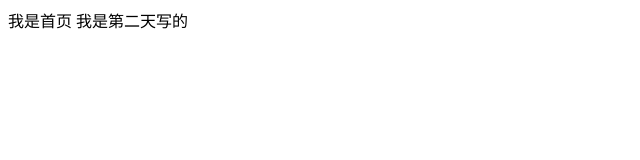
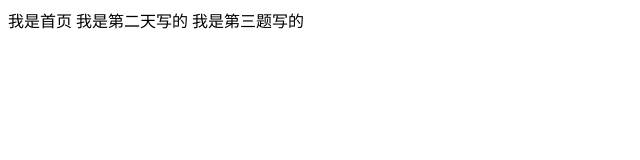
Before and after one commit to tianwater1604/mywebMeiTuan, a plain HTML site: page index.html in a window 1280 px wide. Shown: the whole page, without its empty margins (0-640 px from the left). Drawn offline with Linux system fonts and the light colour scheme.

Commit message:
第三天的

```diff
--- a/index.html
+++ b/index.html
@@ -7,6 +7,6 @@
 <body>
     我是首页
     我是第二天写的
-
+    我是第三题写的
 </body>
 </html>
```
